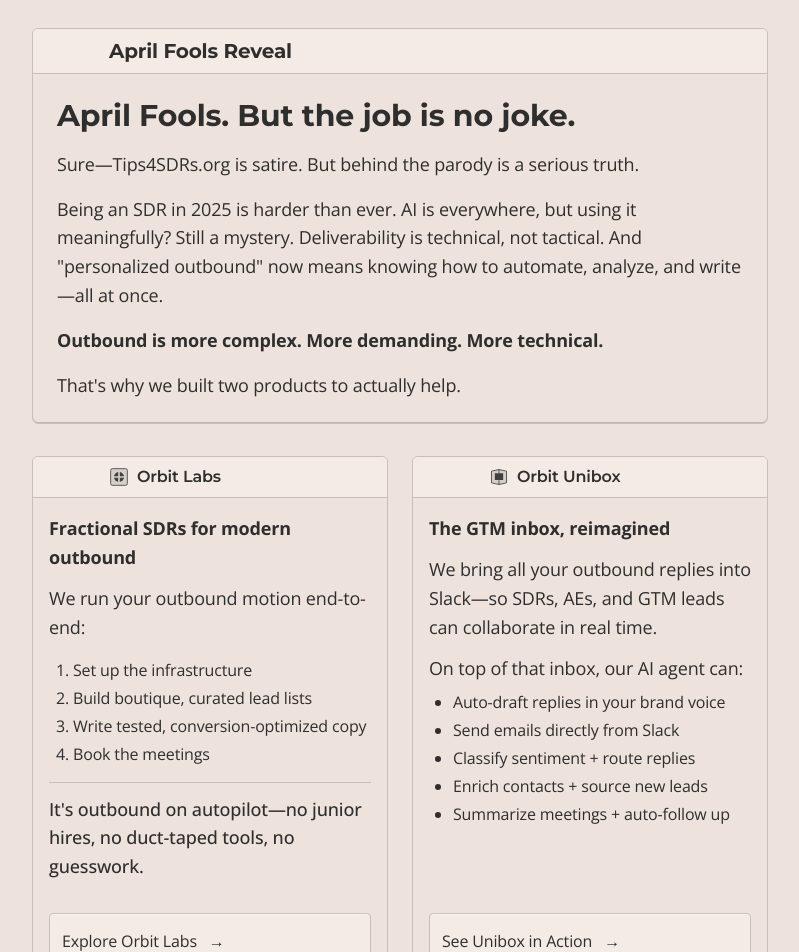
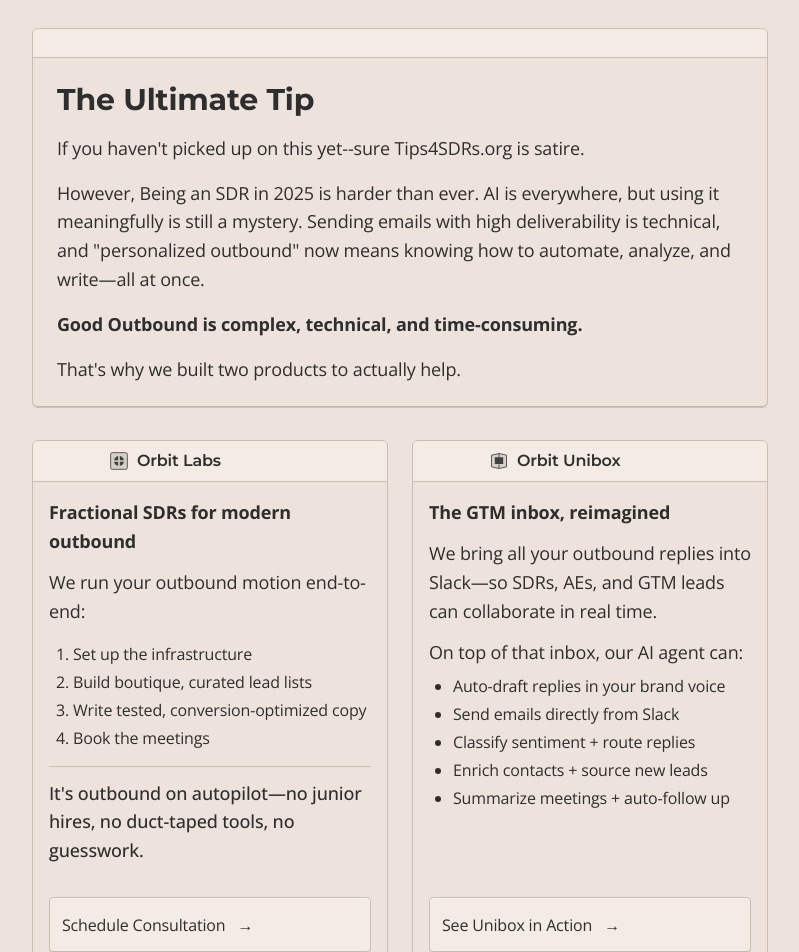
Before and after one commit to Sean-Grossman/tips4sdrs-landing, a Next.js app: page / in a window 1280 px wide. Shown: the part 2400-3352 px from the top of the page, without its empty margins (240-1039 px from the left). Built offline with nearby package versions, Linux system fonts and the light colour scheme.

Commit message:
Update AprilFoolsReveal buttons with proper links

```diff
--- a/src/components/AprilFoolsReveal.tsx
+++ b/src/components/AprilFoolsReveal.tsx
@@ -13,23 +13,22 @@
             <div className="w-3 h-3 rounded-full bg-window-close mr-2"></div>
             <div className="w-3 h-3 rounded-full bg-window-minimize mr-2"></div>
             <div className="w-3 h-3 rounded-full bg-window-maximize mr-2"></div>
-            <h2 className="text-lg md:text-xl font-bold text-text">April Fools Reveal</h2>
+            <h2 className="text-lg md:text-xl font-bold text-text"></h2>
           </div>
           <div className="p-6">
-            <h2 className="text-2xl md:text-3xl font-bold mb-4 text-text">April Fools. But the job is no joke.</h2>
+            <h2 className="text-2xl md:text-3xl font-bold mb-4 text-text">The Ultimate Tip</h2>
 
             <p className="mb-4 text-text">
-              Sure—Tips4SDRs.org is satire. But behind the parody is a serious truth.
+              If you haven't picked up on this yet--sure Tips4SDRs.org is satire.
             </p>
 
             <p className="mb-4 text-text">
-              Being an SDR in 2025 is harder than ever. AI is everywhere, but using it meaningfully?
-              Still a mystery. Deliverability is technical, not tactical. And "personalized outbound"
+              However, Being an SDR in 2025 is harder than ever. AI is everywhere, but using it meaningfully is still a mystery. Sending emails with high deliverability is technical, and "personalized outbound"
               now means knowing how to automate, analyze, and write—all at once.
             </p>
 
             <p className="font-bold mb-4 text-text">
-              Outbound is more complex. More demanding. More technical.
+              Good Outbound is complex, technical, and time-consuming.
             </p>
 
             <p className="text-text">
@@ -72,9 +71,9 @@
               </div>
             </div>
             <div className="p-4 pt-0">
-              <a href="#" className="block w-auto border border-border rounded bg-accent-panel shadow-bevel text-text hover:bg-alt-bg text-left h-14 flex items-center">
+              <a href="https://calendly.com/sean-reachorbit/demo" className="block w-auto border border-border rounded bg-accent-panel shadow-bevel text-text hover:bg-alt-bg text-left h-14 flex items-center">
                 <div className="p-3 w-full" data-component-name="AprilFoolsReveal">
-                  <span>Explore Orbit Labs <span className="ml-2">→</span></span>
+                  <span>Schedule Consultation <span className="ml-2">→</span></span>
                 </div>
               </a>
             </div>
@@ -112,7 +111,7 @@
               </div>
             </div>
             <div className="p-4 pt-0">
-              <a href="#" className="block w-auto border border-border rounded bg-accent-panel shadow-bevel text-text hover:bg-alt-bg text-left h-14 flex items-center">
+              <a href="https://orbitunibox.com" className="block w-auto border border-border rounded bg-accent-panel shadow-bevel text-text hover:bg-alt-bg text-left h-14 flex items-center">
                 <div className="p-3 w-full" data-component-name="AprilFoolsReveal">
                   <span>See Unibox in Action <span className="ml-2">→</span></span>
                 </div>
```
